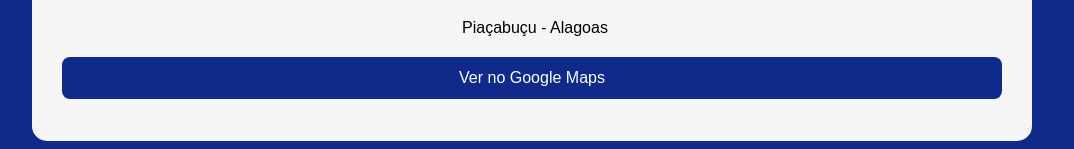
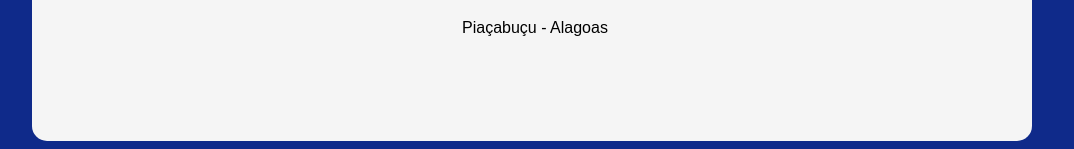
Before and after one commit to Pedroita-057/R4-alimentos, a React (Vite) app: page /#/localizacao in a window 1280 px wide. Shown: the part 295-444 px from the top of the page, without its empty margins (108-1182 px from the left). Built offline with nearby package versions, Linux system fonts and the light colour scheme.

Commit message:
AJUSTE NO COMPONENT LOCALIZAÇÃO

```diff
--- a/src/pages/Localizacao.jsx
+++ b/src/pages/Localizacao.jsx
@@ -20,13 +20,7 @@ function Localizacao() {
             Piaçabuçu - Alagoas
           </p>
 
-          <a
-            href="https://www.google.com/maps/embed?pb=!1m18!1m12!1m3!1d13199.374089100396!2d-36.43321188751114!3d-10.405891379225208!2m3!1f0!2f0!3f0!3m2!1i1024!2i768!4f13.1!3m3!1m2!1s0x704f7793b69ce15%3A0x808a891ce5a6b440!2zUi4gSm_Do28gUGVzc29hLCAxMDA1LCBQaWHDp2FidcOndSAtIEFMLCA1NzIxMC0wMDA!5e0!3m2!1spt-BR!2sbr!4v1789309639190!5m2!1spt-BR!2sbr"
-            target="_blank"
-            rel="noopener noreferrer"
-          >
-            Ver no Google Maps
-          </a>
+
         </div>
 
        <div className="mapa">
```
